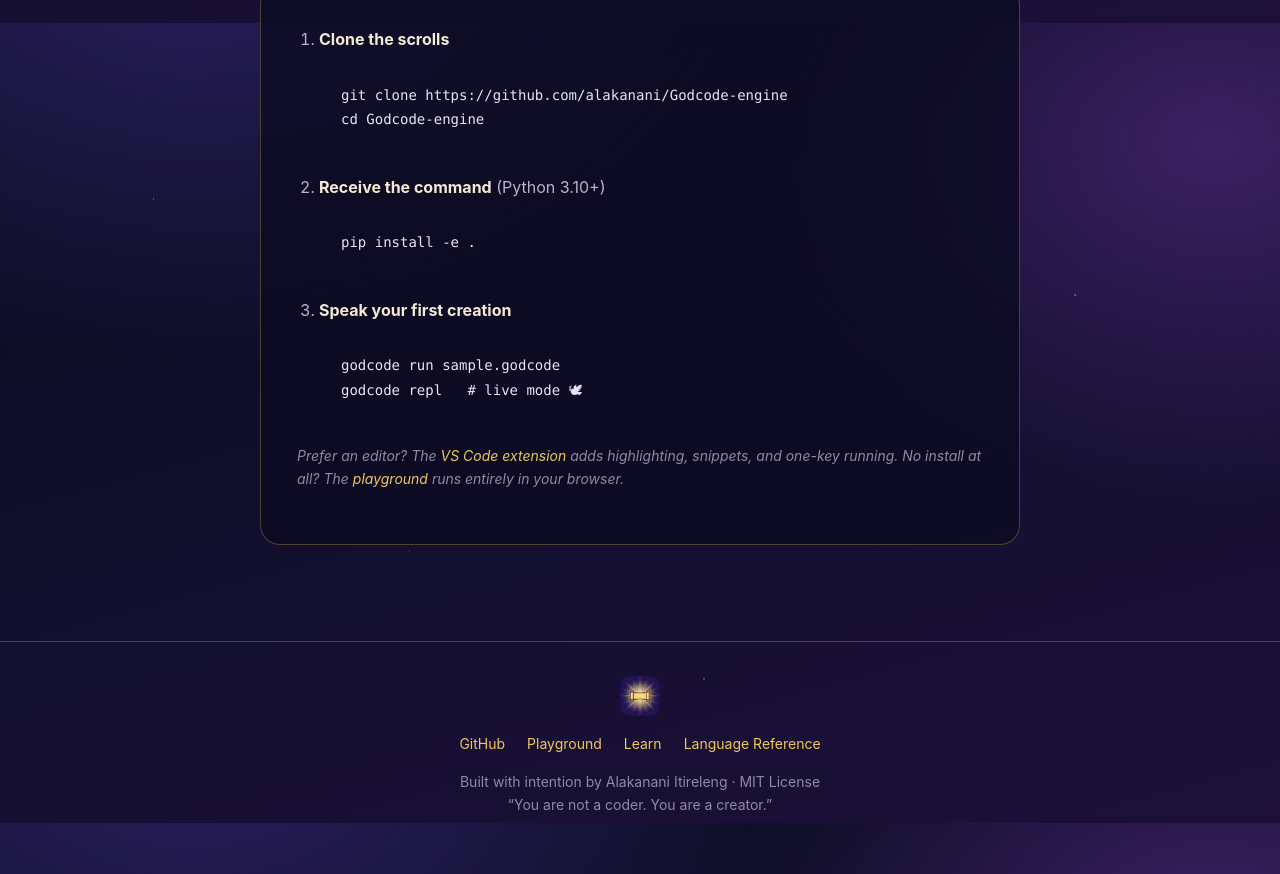
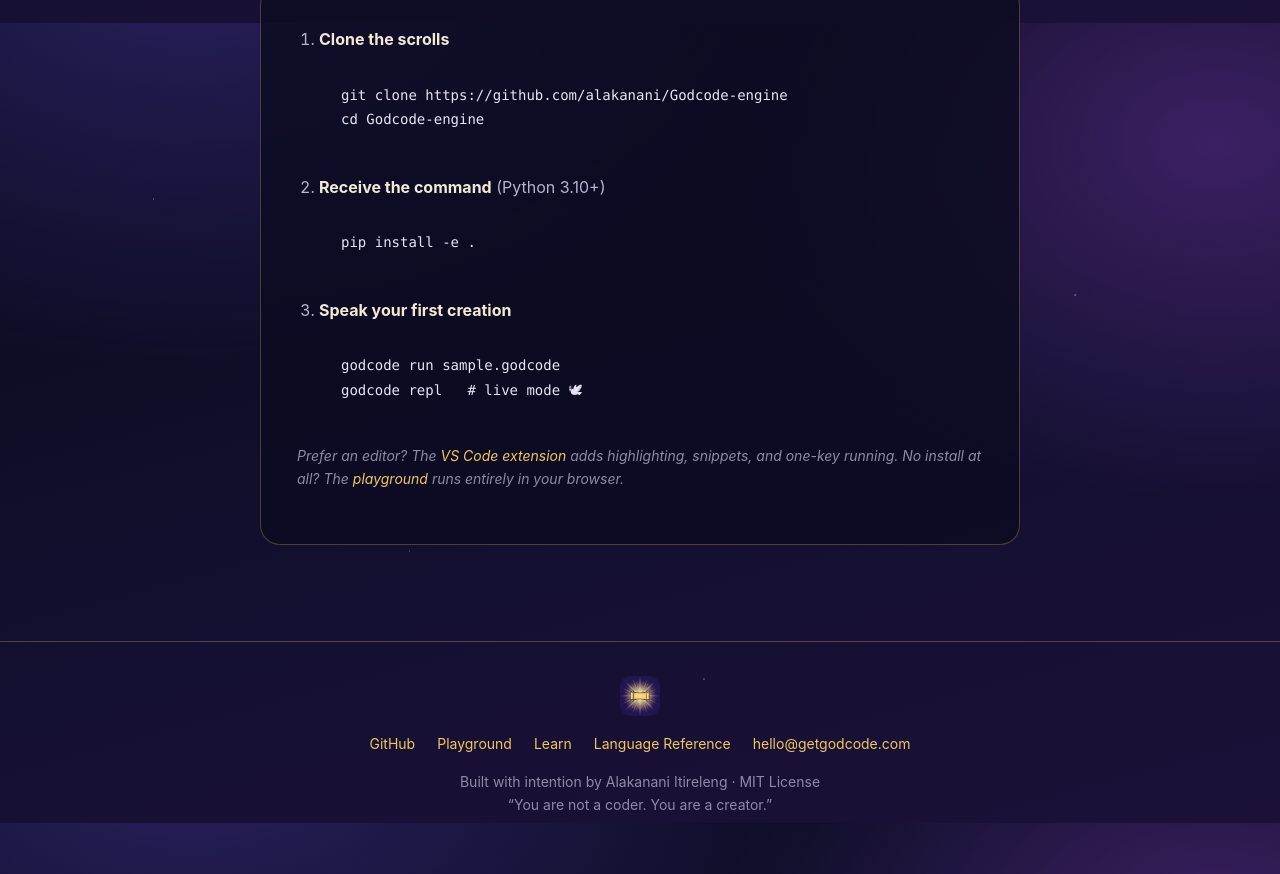
Before and after one commit to alakanani/Godcode-engine, a plain HTML site: page site/index.html in a window 1280 px wide. Shown: the part 4777-5651 px from the top of the page. Drawn offline with Linux system fonts and the light colour scheme.

Commit message:
Add hello@getgodcode.com contact email to README and site footer

```diff
--- a/site/index.html
+++ b/site/index.html
@@ -205,6 +205,7 @@ godcode repl   # live mode 🕊</pre>
     <a href="playground/">Playground</a>
     <a href="learn/">Learn</a>
     <a href="https://github.com/alakanani/Godcode-engine/blob/main/docs/LANGUAGE_REFERENCE.md">Language Reference</a>
+    <a href="mailto:hello@getgodcode.com">hello@getgodcode.com</a>
   </div>
   <p>Built with intention by Alakanani Itireleng · MIT License<br>
   &ldquo;You are not a coder. You are a creator.&rdquo;</p>
```
Also changed, not shown: README.md.
